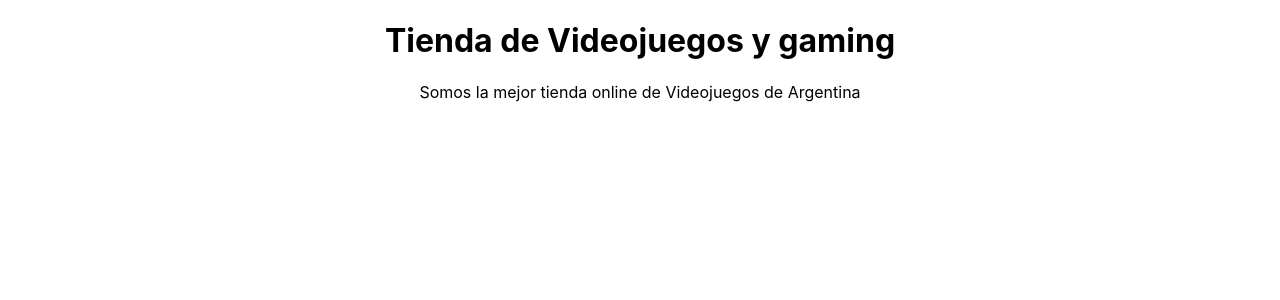
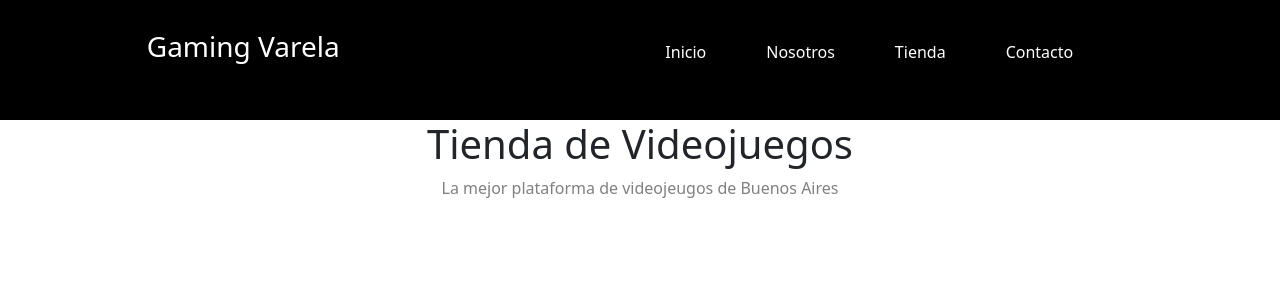
Before and after one commit to gerorajoy21/React-Coderhouse, a React (Create React App) app: page / in a window 1280 px wide. Shown: the top 300 px of the page. Built offline with nearby package versions, Linux system fonts and the light colour scheme.

Commit message:
Barra de navegacion

```diff
--- a/src/App.js
+++ b/src/App.js
@@ -1,13 +1,23 @@
-import logo from './logo.svg';
-import './App.css';
+import React, { Component } from "react";
 
-function App() {
-  return (
-    <div className="App">
-      <h1>Tienda de Videojuegos y gaming</h1>
-      <p>Somos la mejor tienda online de Videojuegos de Argentina</p>
-    </div>
-  );
+// Components
+import NavBar from "./components/NavBar";
+import "./components/NavBar.css";
+
+let city = "Buenos Aires";
+
+class App extends Component {
+  render() {
+    return (
+      <div className="App">
+        <NavBar />
+        <h1 style={{ textAlign: "center"}}>
+          Tienda de Videojuegos
+        </h1>
+        <p style={{ textAlign: "center"}}>La mejor plataforma de videojeugos de {city}</p>
+      </div>
+    );
+  }
 }
 
 export default App;
--- /dev/null
+++ b/src/components/NavBar.css
@@ -0,0 +1,25 @@
+nav {
+    display: flex;
+    justify-content: space-around;
+    background-color: black;
+  }
+  nav h3{
+      padding: 30px 0;
+      color: white;
+  }
+  ul{
+      display: flex;
+  }
+  ul li{
+      list-style-type: none;
+      margin-right: 60px;
+      padding: 40px 0;
+  }
+  ul li a{
+      text-decoration: none;
+      color: white;
+  }
+
+  p {
+    color: grey;
+  }
--- /dev/null
+++ b/src/components/NavBar.js
@@ -0,0 +1,15 @@
+const NavBar = () => {
+    return (
+      <nav>
+          <h3>Gaming Varela</h3>
+        <ul>
+          <li><a href="#">Inicio</a></li>
+          <li><a href="#">Nosotros</a></li>
+          <li><a href="#">Tienda</a></li>
+          <li><a href="#">Contacto</a></li>
+        </ul>
+      </nav>
+    );
+  };
+
+  export default NavBar;
--- a/src/index.js
+++ b/src/index.js
@@ -3,6 +3,7 @@ import ReactDOM from 'react-dom';
 import './index.css';
 import App from './App';
 import reportWebVitals from './reportWebVitals';
+import '../node_modules/bootstrap/dist/css/bootstrap.min.css';
 
 ReactDOM.render(
   <React.StrictMode>
```
